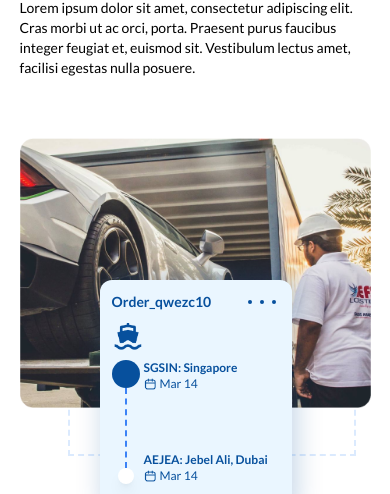
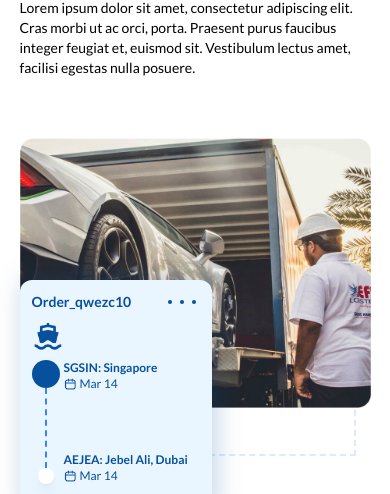
Before and after one commit to ameenSpeakerbox/lll, a Gatsby site: page / in a window 390 px wide. Shown: the part 250-744 px from the top of the page. Built offline with nearby package versions, Linux system fonts and the light colour scheme; Gatsby itself is replaced by a stand-in of ours.

Commit message:
ui changes

```diff
--- a/src/pages/Home/HeroSection.js
+++ b/src/pages/Home/HeroSection.js
@@ -40,7 +40,7 @@ const HeroSection = () => {
                         {/* dash border */}
                         <div className='border-dashed border-2  h-72 w-72 absolute -top-60 sm:left-32 left-12 border-blue-100' style={{ zIndex: -1, }} />
 
-                        <div className='h-60 w-48 z-50 p-3 absolute bg-lightBlue rounded-xl left-20 -top-32 flex flex-col' style={{ boxShadow: '3.5px -3.5px 26.25px rgba(7, 80, 157, 0.25)' }} >
+                        <div className='h-60 w-48 z-50 p-3 absolute bg-lightBlue rounded-xl md:left-20 left-0 -top-32 flex flex-col' style={{ boxShadow: '3.5px -3.5px 26.25px rgba(7, 80, 157, 0.25)' }} >
                             <div className='flex items-center justify-between'>
                                 <p className='text-sm font-bold text-primary'>Order_qwezc10</p>
                                 <ul className='flex'>
--- a/src/pages/Home/Service.js
+++ b/src/pages/Home/Service.js
@@ -54,3 +54,4 @@ const ServiceSection = () => {
 }
 
 export default ServiceSection
+export const BlueVector = WhiteVector
```
